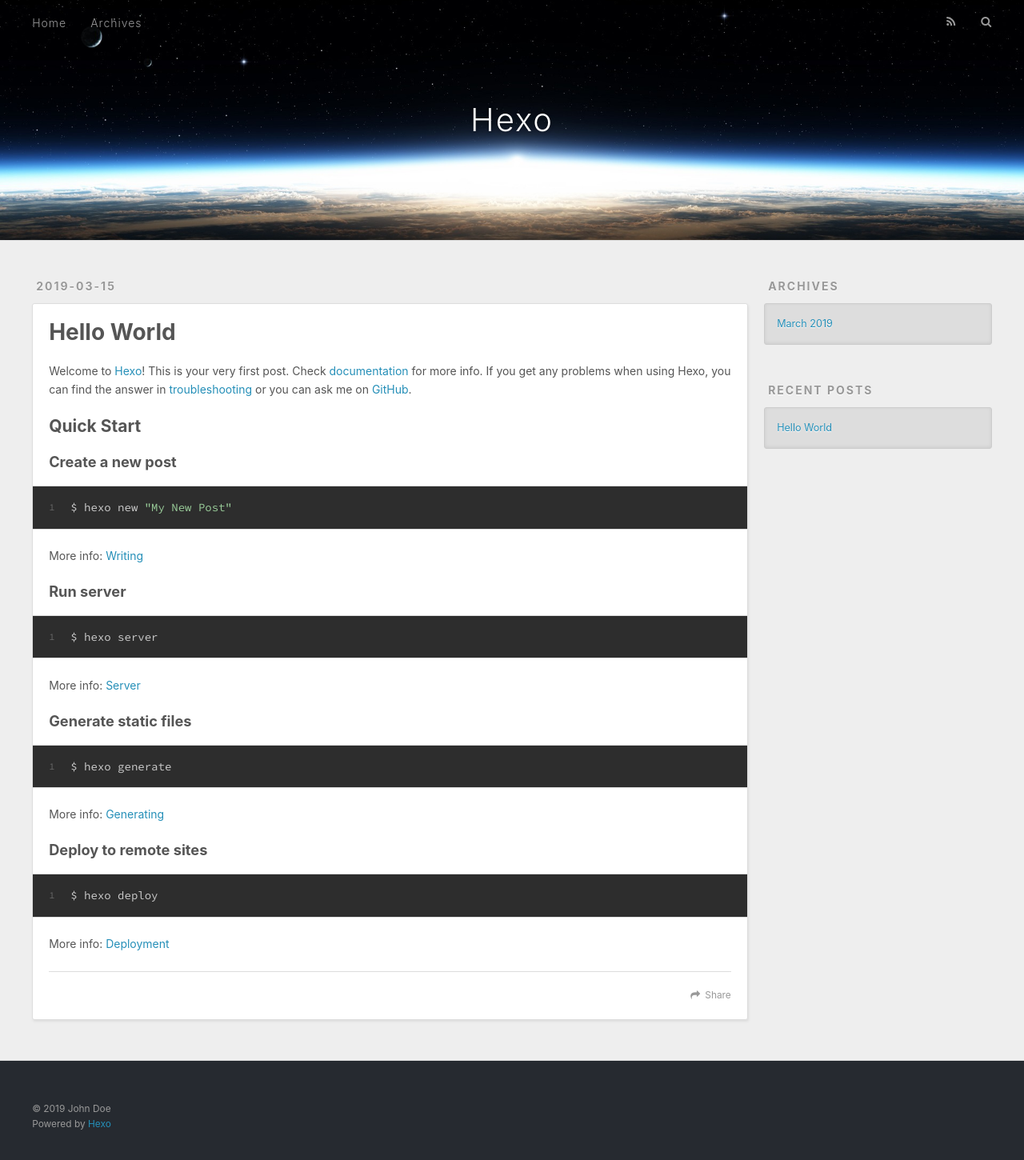
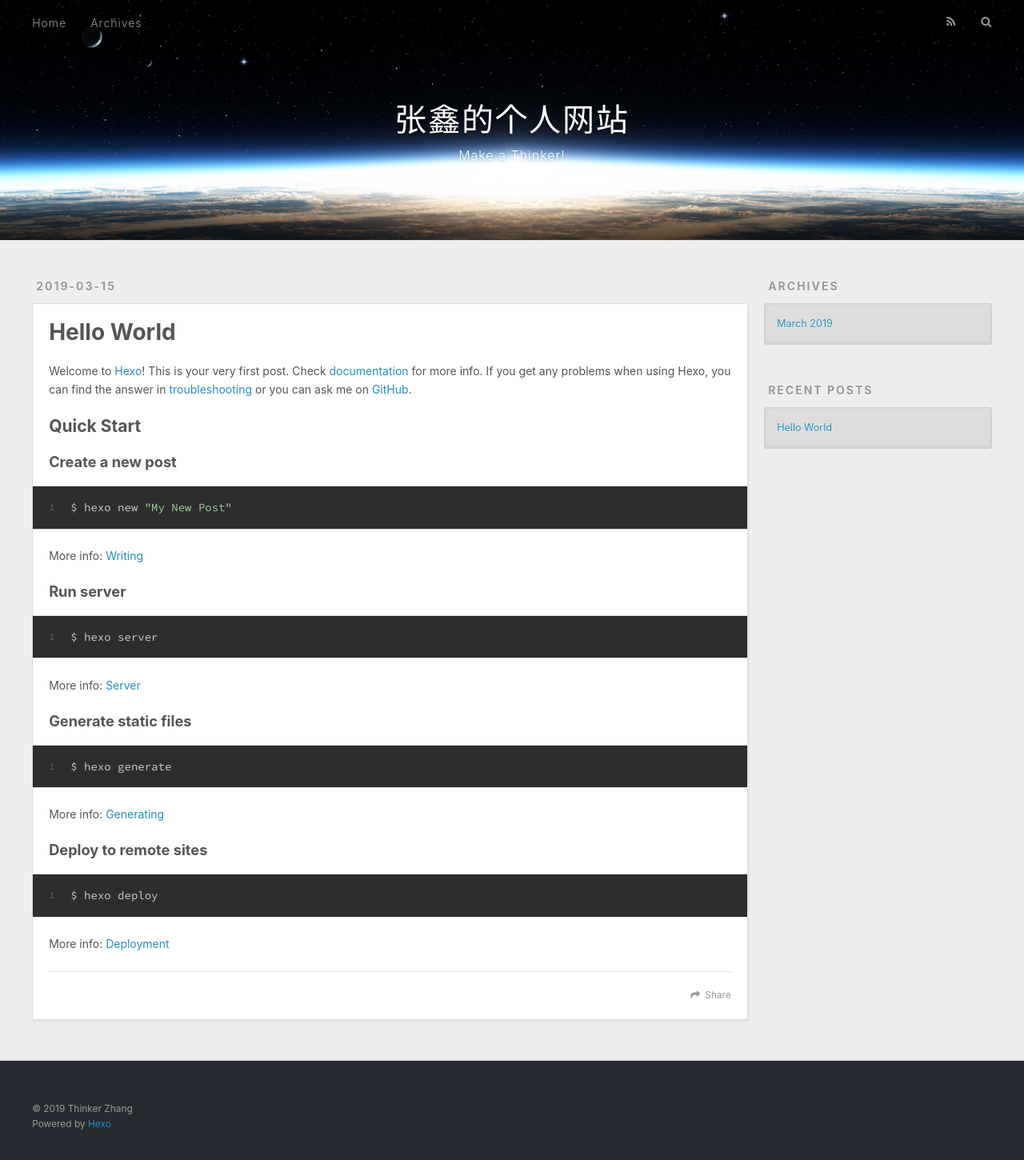
Before and after one commit to shiyuanjieyi/shiyuanjieyi.github.io, a plain HTML site: page index.html in a window 1280 px wide. Shown: the whole page at 80% size. Drawn offline with nearby package versions, Linux system fonts and the light colour scheme.

Commit message:
Site updated: 2019-03-15 16:55:56

```diff
--- a/index.html
+++ b/index.html
@@ -5,17 +5,21 @@
 
 
 
-  <title>Hexo</title>
+  <title>张鑫的个人网站</title>
   <meta name="viewport" content="width=device-width, initial-scale=1, maximum-scale=1">
-  <meta property="og:type" content="website">
-<meta property="og:title" content="Hexo">
+  <meta name="description" content="记录工作生活的点点滴滴">
+<meta name="keywords" content="blog website share">
+<meta property="og:type" content="website">
+<meta property="og:title" content="张鑫的个人网站">
 <meta property="og:url" content="http://yoursite.com/index.html">
-<meta property="og:site_name" content="Hexo">
+<meta property="og:site_name" content="张鑫的个人网站">
+<meta property="og:description" content="记录工作生活的点点滴滴">
 <meta property="og:locale" content="default">
 <meta name="twitter:card" content="summary">
-<meta name="twitter:title" content="Hexo">
+<meta name="twitter:title" content="张鑫的个人网站">
+<meta name="twitter:description" content="记录工作生活的点点滴滴">
 
-    <link rel="alternate" href="/atom.xml" title="Hexo" type="application/atom+xml">
+    <link rel="alternate" href="/atom.xml" title="张鑫的个人网站" type="application/atom+xml">
 
 
     <link rel="icon" href="/favicon.png">
@@ -34,8 +38,12 @@
   <div id="header-outer" class="outer">
     <div id="header-title" class="inner">
       <h1 id="logo-wrap">
-        <a href="/" id="logo">Hexo</a>
+        <a href="/" id="logo">张鑫的个人网站</a>
       </h1>
+
+        <h2 id="subtitle-wrap">
+          <a href="/" id="subtitle">Make a Thinker!</a>
+        </h2>
 
     </div>
     <div id="header-inner" class="inner">
@@ -97,7 +105,7 @@
 
     </div>
     <footer class="article-footer">
-      <a data-url="http://yoursite.com/2019/03/15/hello-world/" data-id="cjt9t8jrv0000aclful9a9792" class="article-share-link">Share</a>
+      <a data-url="http://yoursite.com/2019/03/15/hello-world/" data-id="cjt9tuvw1000030lfvf1i6xrh" class="article-share-link">Share</a>
 
 
     </footer>
@@ -153,7 +161,7 @@
 
   <div class="outer">
     <div id="footer-info" class="inner">
-      &copy; 2019 John Doe<br>
+      &copy; 2019 Thinker Zhang<br>
       Powered by <a href="http://hexo.io/" target="_blank">Hexo</a>
     </div>
   </div>
```
Also changed, not shown: 2019/03/15/hello-world/index.html (+11 -6 lines), archives/2019/03/index.html (+16 -8 lines), archives/2019/index.html (+16 -8 lines), archives/index.html (+16 -8 lines).
